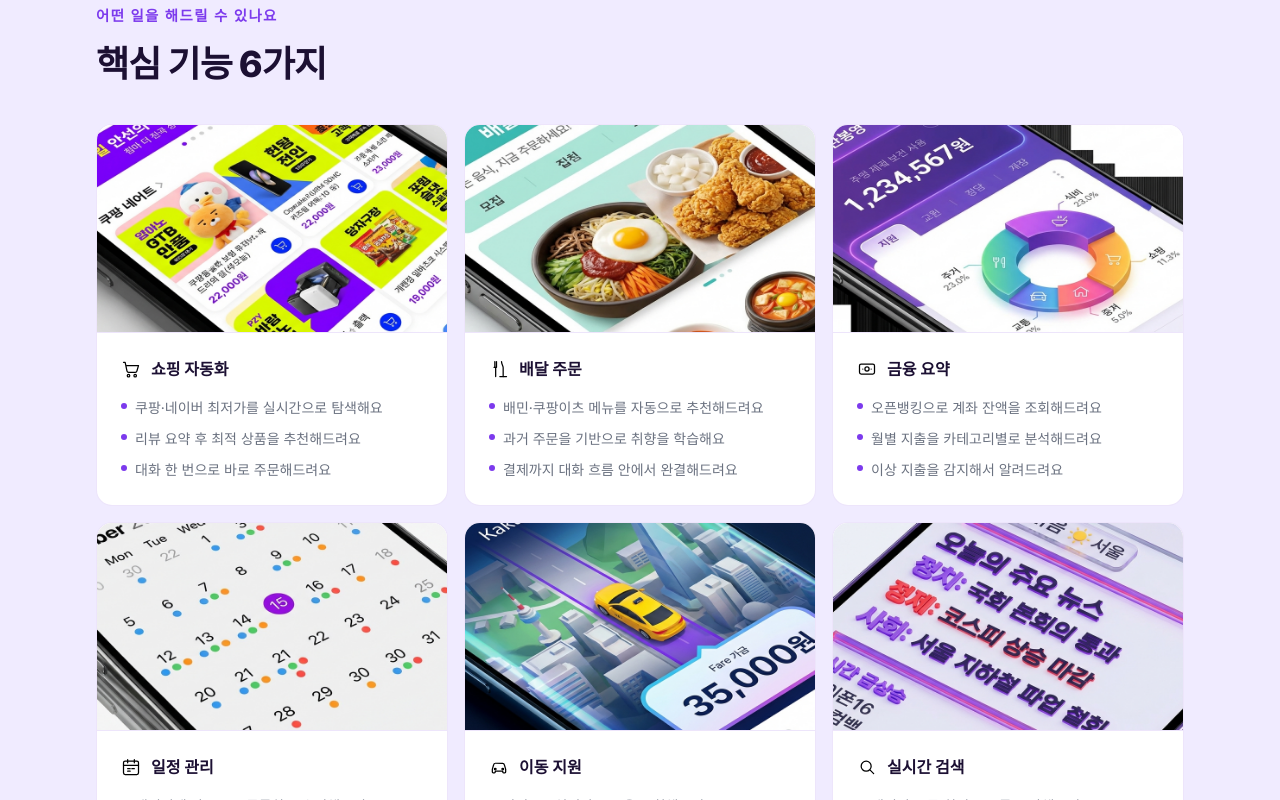
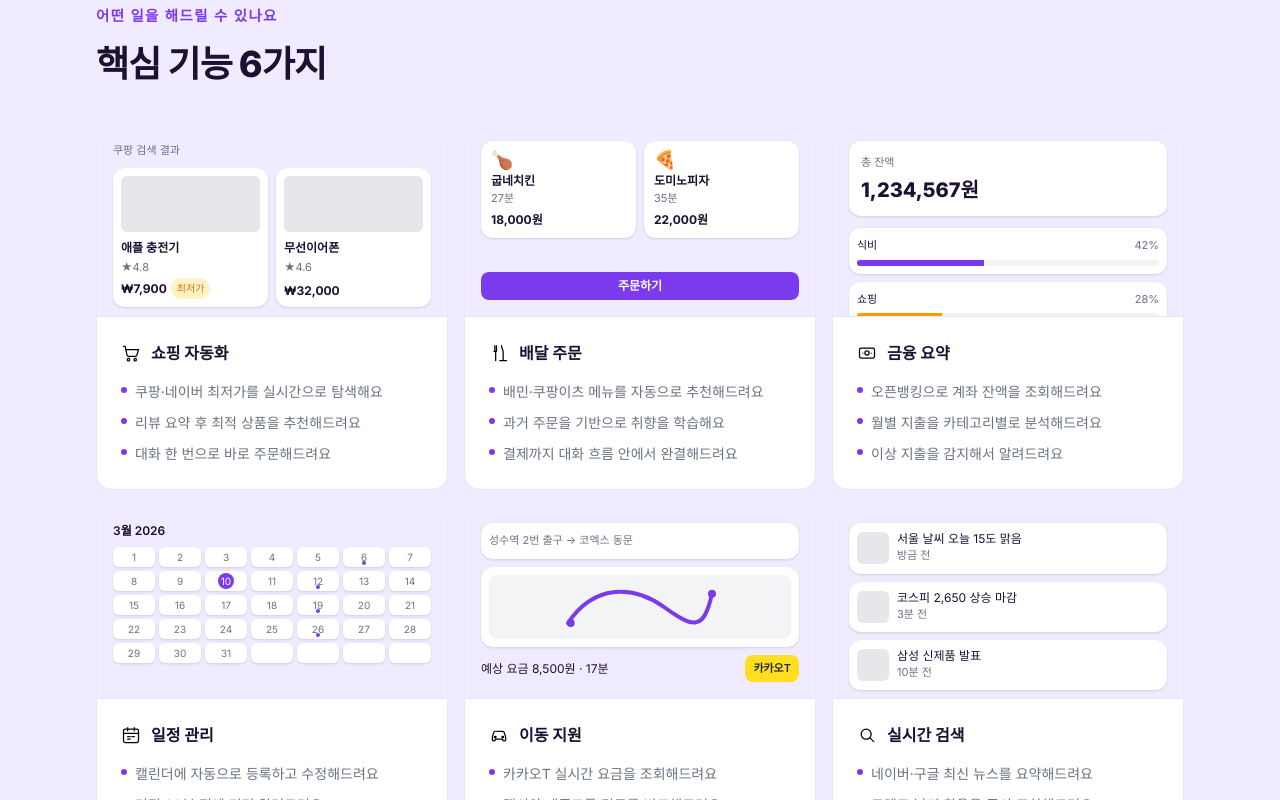
Before and after one commit to seojoonkim/cosmoid, a Next.js app: page / in a window 1280 px wide. Shown: the part 2580-3380 px from the top of the page. Built offline with nearby package versions, Linux system fonts and the light colour scheme.

Commit message:
feat: Features 카드 — AI 이미지 → 실제 앱 UI JSX

```diff
--- a/src/components/Features.tsx
+++ b/src/components/Features.tsx
@@ -7,40 +7,199 @@ const features = [
   {
     icon: "/icons/cart.svg",
     title: "쇼핑 자동화",
-    image: "/images/2026-03-01-feat-shopping-v2.png",
     bullets: ["쿠팡·네이버 최저가를 실시간으로 탐색해요", "리뷰 요약 후 최적 상품을 추천해드려요", "대화 한 번으로 바로 주문해드려요"],
   },
   {
     icon: "/icons/food.svg",
     title: "배달 주문",
-    image: "/images/2026-03-01-feat-delivery-v2.png",
     bullets: ["배민·쿠팡이츠 메뉴를 자동으로 추천해드려요", "과거 주문을 기반으로 취향을 학습해요", "결제까지 대화 흐름 안에서 완결해드려요"],
   },
   {
     icon: "/icons/money.svg",
     title: "금융 요약",
-    image: "/images/2026-03-01-feat-finance-v2.png",
     bullets: ["오픈뱅킹으로 계좌 잔액을 조회해드려요", "월별 지출을 카테고리별로 분석해드려요", "이상 지출을 감지해서 알려드려요"],
   },
   {
     icon: "/icons/calendar.svg",
     title: "일정 관리",
-    image: "/images/2026-03-01-feat-calendar-v2.png",
     bullets: ["캘린더에 자동으로 등록하고 수정해드려요", "미팅 30분 전에 미리 알려드려요", "충돌 일정을 감지해서 대안을 제안해드려요"],
   },
   {
     icon: "/icons/car.svg",
     title: "이동 지원",
-    image: "/images/2026-03-01-feat-taxi-v2.png",
     bullets: ["카카오T 실시간 요금을 조회해드려요", "택시와 대중교통 경로를 비교해드려요", "도착 예정 시간을 카카오톡으로 공유해드려요"],
   },
   {
     icon: "/icons/search.svg",
     title: "실시간 검색",
-    image: "/images/2026-03-01-feat-search-v2.png",
     bullets: ["네이버·구글 최신 뉴스를 요약해드려요", "트렌드·날씨·환율을 즉시 조회해드려요", "검색 결과를 대화체로 정리해드려요"],
   },
 ];
+
+function FeaturePreview({ title }: { title: string }) {
+  if (title === "쇼핑 자동화") {
+    return (
+      <div className="h-full bg-[var(--bg-alt)] p-4">
+        <div className="text-[11px] text-[var(--muted)] mb-2">쿠팡 검색 결과</div>
+        <div className="grid grid-cols-2 gap-2 h-[calc(100%-20px)]">
+          <div className="rounded-xl bg-white shadow-sm p-2 flex flex-col">
+            <div className="h-14 rounded-md bg-gray-200" />
+            <p className="mt-2 text-xs font-semibold text-[var(--text)]">애플 충전기</p>
+            <p className="mt-0.5 text-[11px] text-[var(--muted)]">★4.8</p>
+            <div className="mt-auto flex items-center gap-1">
+              <span className="text-xs font-bold text-[var(--text)]">₩7,900</span>
+              <span className="text-[10px] px-1.5 py-0.5 rounded-full bg-amber-100 text-amber-600">최저가</span>
+            </div>
+          </div>
+          <div className="rounded-xl bg-white shadow-sm p-2 flex flex-col">
+            <div className="h-14 rounded-md bg-gray-200" />
+            <p className="mt-2 text-xs font-semibold text-[var(--text)]">무선이어폰</p>
+            <p className="mt-0.5 text-[11px] text-[var(--muted)]">★4.6</p>
+            <p className="mt-auto text-xs font-bold text-[var(--text)]">₩32,000</p>
+          </div>
+        </div>
+      </div>
+    );
+  }
+
+  if (title === "배달 주문") {
+    return (
+      <div className="h-full bg-[var(--bg-alt)] p-4 flex flex-col">
+        <div className="grid grid-cols-2 gap-2">
+          <div className="rounded-xl bg-white shadow-sm p-2.5">
+            <p className="text-lg leading-none">🍗</p>
+            <p className="mt-1 text-xs font-semibold text-[var(--text)]">굽네치킨</p>
+            <p className="text-[11px] text-[var(--muted)]">27분</p>
+            <p className="mt-1 text-xs font-bold text-[var(--text)]">18,000원</p>
+          </div>
+          <div className="rounded-xl bg-white shadow-sm p-2.5">
+            <p className="text-lg leading-none">🍕</p>
+            <p className="mt-1 text-xs font-semibold text-[var(--text)]">도미노피자</p>
+            <p className="text-[11px] text-[var(--muted)]">35분</p>
+            <p className="mt-1 text-xs font-bold text-[var(--text)]">22,000원</p>
+          </div>
+        </div>
+        <button className="mt-auto w-full rounded-lg bg-[var(--purple)] py-1.5 text-xs font-semibold text-white">주문하기</button>
+      </div>
+    );
+  }
+
+  if (title === "금융 요약") {
+    return (
+      <div className="h-full bg-[var(--bg-alt)] p-4 flex flex-col">
+        <div className="rounded-xl bg-white shadow-sm p-3">
+          <p className="text-[11px] text-[var(--muted)]">총 잔액</p>
+          <p className="mt-1 text-xl font-extrabold text-[var(--text)]">1,234,567원</p>
+        </div>
+        <div className="mt-3 space-y-2">
+          <div className="rounded-xl bg-white shadow-sm p-2">
+            <div className="flex items-center justify-between text-[11px]">
+              <span className="text-[var(--text)]">식비</span>
+              <span className="text-[var(--muted)]">42%</span>
+            </div>
+            <div className="mt-1 h-1.5 rounded-full bg-gray-100 overflow-hidden">
+              <div className="h-full w-[42%] bg-[var(--purple)]" />
+            </div>
+          </div>
+          <div className="rounded-xl bg-white shadow-sm p-2">
+            <div className="flex items-center justify-between text-[11px]">
+              <span className="text-[var(--text)]">쇼핑</span>
+              <span className="text-[var(--muted)]">28%</span>
+            </div>
+            <div className="mt-1 h-1.5 rounded-full bg-gray-100 overflow-hidden">
+              <div className="h-full w-[28%] bg-amber-500" />
+            </div>
+          </div>
+          <div className="rounded-xl bg-white shadow-sm p-2">
+            <div className="flex items-center justify-between text-[11px]">
+              <span className="text-[var(--text)]">교통</span>
+              <span className="text-[var(--muted)]">15%</span>
+            </div>
+            <div className="mt-1 h-1.5 rounded-full bg-gray-100 overflow-hidden">
+              <div className="h-full w-[15%] bg-green-500" />
+            </div>
+          </div>
+        </div>
+      </div>
+    );
+  }
+
+  if (title === "일정 관리") {
+    const days = Array.from({ length: 35 }, (_, i) => i + 1);
+    return (
+      <div className="h-full bg-[var(--bg-alt)] p-4 flex flex-col">
+        <div className="text-xs font-semibold text-[var(--text)] mb-2">3월 2026</div>
+        <div className="grid grid-cols-7 gap-1 text-[10px]">
+          {days.map((day) => {
+            const isToday = day === 10;
+            const hasEvent = day === 6 || day === 12 || day === 19 || day === 26;
+            return (
+              <div key={day} className="rounded-md bg-white shadow-sm h-5 flex items-center justify-center relative">
+                <span
+                  className={`${
+                    isToday ? "h-4 w-4 rounded-full bg-[var(--purple)] text-white flex items-center justify-center" : "text-[var(--muted)]"
+                  }`}
+                >
+                  {day <= 31 ? day : ""}
+                </span>
+                {hasEvent && day <= 31 ? <span className="absolute bottom-0.5 h-1 w-1 rounded-full bg-[var(--purple)]" /> : null}
+              </div>
+            );
+          })}
+        </div>
+      </div>
+    );
+  }
+
+  if (title === "이동 지원") {
+    return (
+      <div className="h-full bg-[var(--bg-alt)] p-4 flex flex-col">
+        <div className="rounded-xl bg-white shadow-sm p-2 text-[11px] text-[var(--muted)]">성수역 2번 출구 → 코엑스 동문</div>
+        <div className="mt-2 rounded-xl bg-white shadow-sm p-2 h-20">
+          <div className="h-full rounded-lg bg-gray-100 relative overflow-hidden">
+            <svg viewBox="0 0 120 48" className="absolute inset-0 h-full w-full">
+              <path d="M6 36 C 26 6, 56 8, 78 24 S 108 42, 114 14" fill="none" stroke="var(--purple)" strokeWidth="3" strokeLinecap="round" />
+              <circle cx="8" cy="36" r="3" fill="var(--purple)" />
+              <circle cx="114" cy="14" r="3" fill="var(--purple)" />
+            </svg>
+          </div>
+        </div>
+        <div className="mt-auto flex items-center justify-between">
+          <p className="text-xs text-[var(--text)]">예상 요금 8,500원 · 17분</p>
+          <button className="rounded-lg bg-yellow-300 px-2 py-1 text-[11px] font-semibold text-gray-800">카카오T</button>
+        </div>
+      </div>
+    );
+  }
+
+  return (
+    <div className="h-full bg-[var(--bg-alt)] p-4">
+      <div className="h-full flex flex-col gap-2">
+        <div className="rounded-xl bg-white shadow-sm p-2 flex items-center gap-2">
+          <div className="h-8 w-8 rounded-md bg-gray-200 shrink-0" />
+          <div className="min-w-0 flex-1">
+            <p className="text-xs leading-tight text-[var(--text)] line-clamp-2">서울 날씨 오늘 15도 맑음</p>
+            <p className="text-[11px] text-[var(--muted)]">방금 전</p>
+          </div>
+        </div>
+        <div className="rounded-xl bg-white shadow-sm p-2 flex items-center gap-2">
+          <div className="h-8 w-8 rounded-md bg-gray-200 shrink-0" />
+          <div className="min-w-0 flex-1">
+            <p className="text-xs leading-tight text-[var(--text)] line-clamp-2">코스피 2,650 상승 마감</p>
+            <p className="text-[11px] text-[var(--muted)]">3분 전</p>
+          </div>
+        </div>
+        <div className="rounded-xl bg-white shadow-sm p-2 flex items-center gap-2">
+          <div className="h-8 w-8 rounded-md bg-gray-200 shrink-0" />
+          <div className="min-w-0 flex-1">
+            <p className="text-xs leading-tight text-[var(--text)] line-clamp-2">삼성 신제품 발표</p>
+            <p className="text-[11px] text-[var(--muted)]">10분 전</p>
+          </div>
+        </div>
+      </div>
+    </div>
+  );
+}
 
 export default function Features() {
   return (
@@ -65,11 +224,11 @@ export default function Features() {
           핵심 기능 6가지
         </motion.h2>
         <div className="mt-10 grid gap-4 sm:grid-cols-2 lg:grid-cols-3">
-          {features.map((feature, idx) => (
+          {features.map((feature) => (
             <article key={feature.title} className="card overflow-hidden flex flex-col">
               {/* 이미지 영역 */}
-              <div className="border-b border-[var(--border)] h-48 md:h-52 overflow-hidden bg-white">
-                <img src={feature.image} alt={feature.title} loading="lazy" className="w-full h-full object-cover object-center scale-[1.6]" />
+              <div className="border-b border-[var(--border)] h-44 md:h-48 overflow-hidden bg-white">
+                <FeaturePreview title={feature.title} />
               </div>
               {/* 텍스트 영역 */}
               <div className="p-5 md:p-6 flex flex-col flex-1">
```
